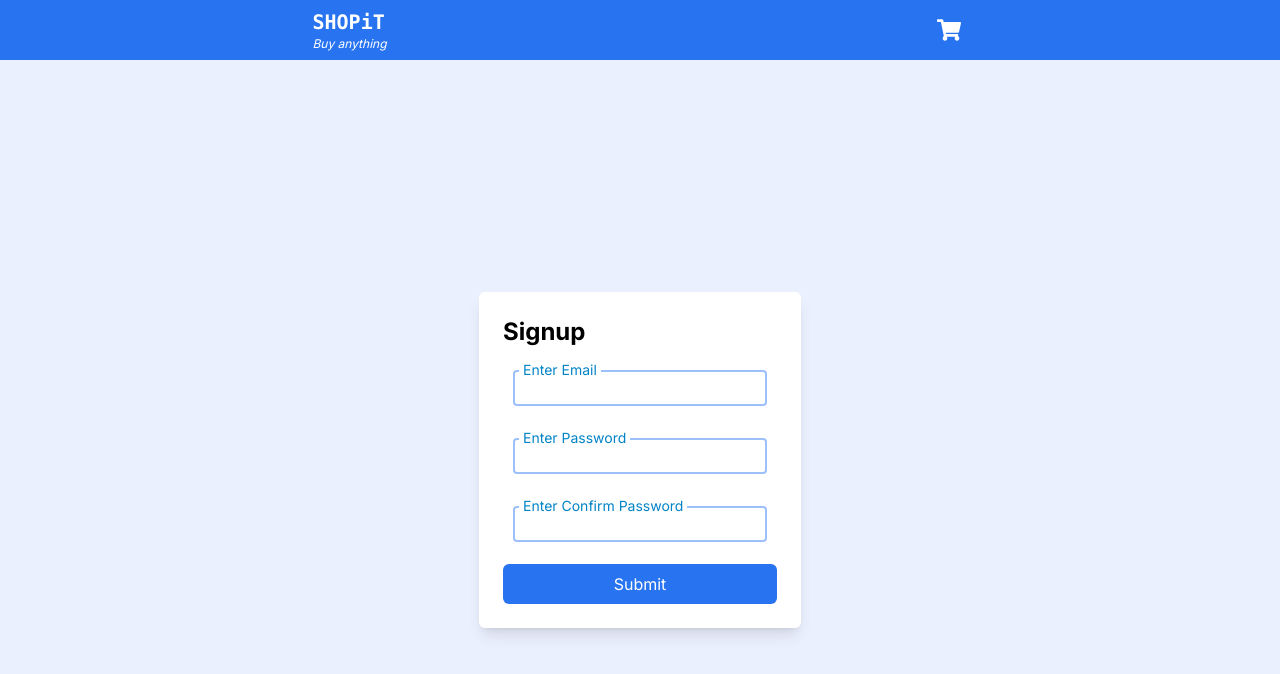
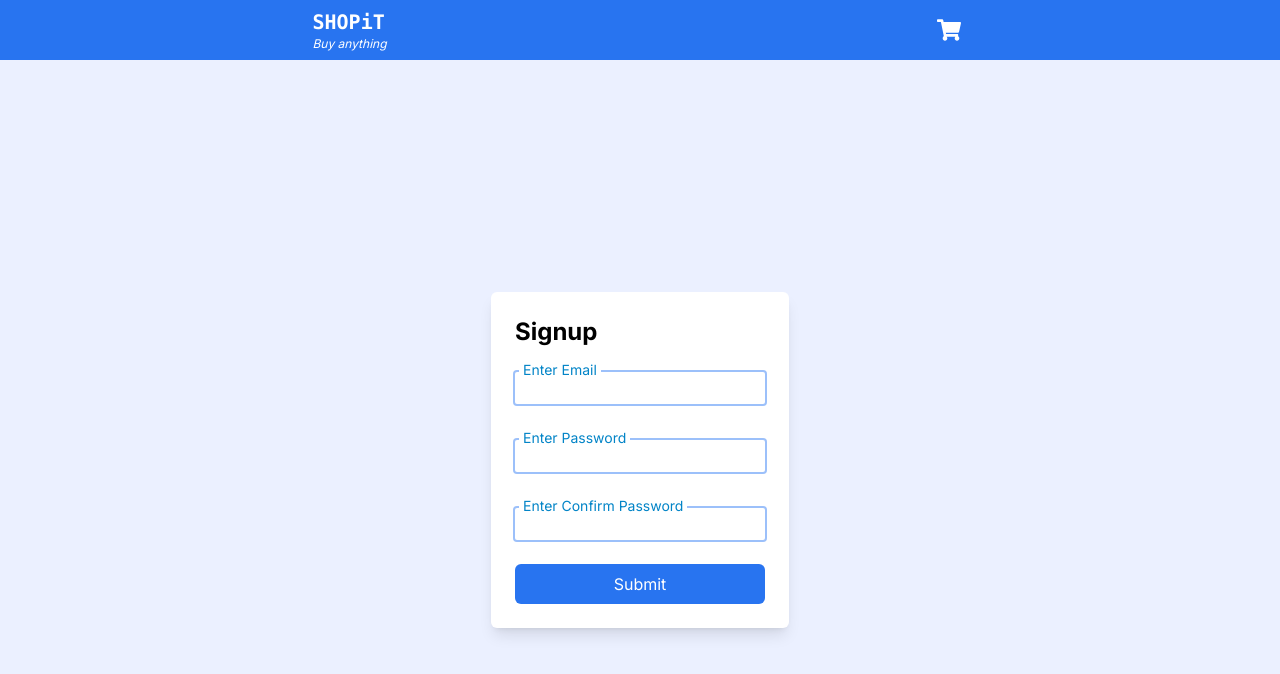
Before and after one commit to Atifsid/Shopit, a Next.js app: page /signup in a window 1280 px wide. Shown: the top 674 px of the page. Built offline with nearby package versions, Linux system fonts and the light colour scheme.

Commit message:
chore: make input field's width equal to submit button

```diff
--- a/components/Coupon.tsx
+++ b/components/Coupon.tsx
@@ -62,6 +62,7 @@ const Coupon = () => {
                   type={"text"}
                   value={coupon}
                   setValue={setCoupon}
+                  containerClassName={"px-3"}
                 />
                 <button
                   type="submit"
--- a/components/Input.tsx
+++ b/components/Input.tsx
@@ -25,7 +25,7 @@ const Input = ({
 }) => {
   return (
     <div
-      className={`bg-white px-3 pt-3 ${
+      className={`bg-white  pt-3 ${
         errorTextVisible ? "pb-6 max-sm:pb-11" : "pb-3"
       } ${containerClassName} `}
     >
```
